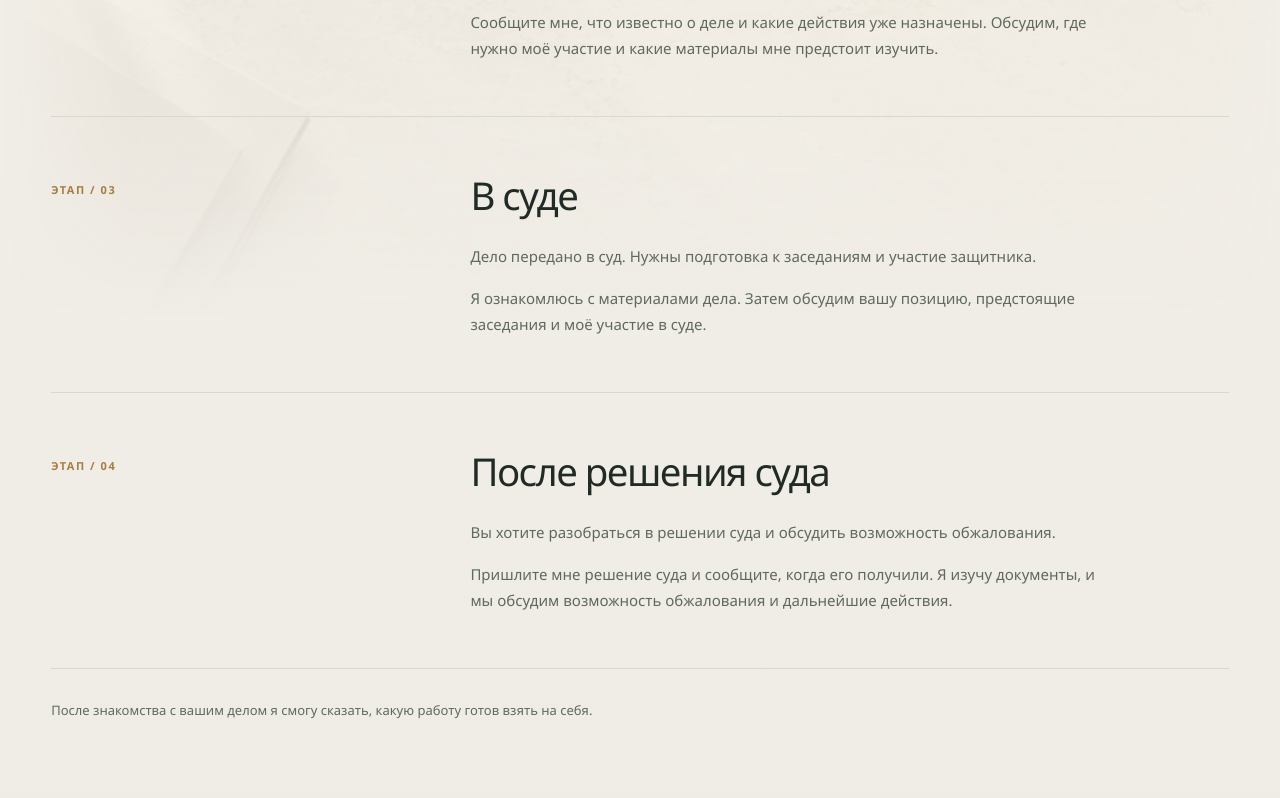
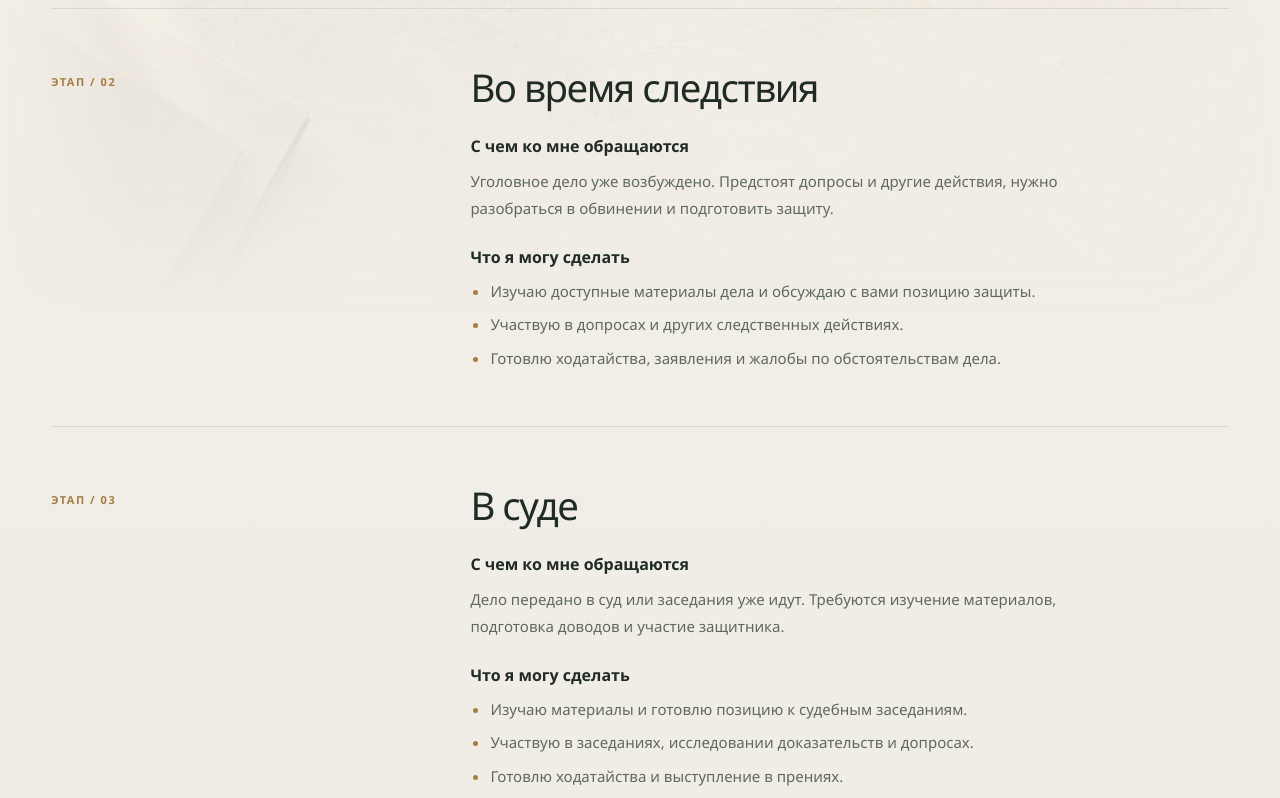
Before and after one commit to Aleks-man/advokat-vdovenko, a React (Vite) app in the folder front/: page /practice in a window 1280 px wide. Shown: the part 1020-1818 px from the top of the page. Built offline with nearby package versions, Linux system fonts and the light colour scheme; a web font is replaced by a local one.

Commit message:
feat: clarify criminal defense services at each case stage

```diff
--- a/front/src/components/PracticeList/PracticeList.tsx
+++ b/front/src/components/PracticeList/PracticeList.tsx
@@ -1,6 +1,6 @@
 import { ArrowUpRight } from 'lucide-react'
 import { Link } from 'react-router-dom'
-import { practiceAreas } from '../../data/site'
+import { practiceAreas } from '../../data/practice'
 import './PracticeList.css'
 export function PracticeList() {
   return (
--- /dev/null
+++ b/front/src/data/practice.ts
@@ -0,0 +1,60 @@
+type PracticeArea = {
+  number: string
+  title: string
+  description: string
+  situation: string
+  services: string[]
+}
+
+// Presentation service descriptions: confirm the actual scope before publishing.
+export const practiceAreas: PracticeArea[] = [
+  {
+    number: '01',
+    title: 'До возбуждения дела',
+    description:
+      'Вас вызвали для объяснений или стало известно о проверке. Расскажите мне, что произошло.',
+    situation:
+      'Вас пригласили для объяснений, поступило заявление или стало известно о проверке. Нужна помощь, чтобы разобраться в ситуации и обсудить дальнейшие действия.',
+    services: [
+      'Изучаю повестки, уведомления и другие документы по ситуации.',
+      'Разбираю обстоятельства и обсуждаю с вами возможные действия.',
+      'Участвую при получении объяснений, готовлю обращения и заявления по согласованной задаче.',
+    ],
+  },
+  {
+    number: '02',
+    title: 'Во время следствия',
+    description: 'Нужна помощь при допросах, изучении документов и подготовке защиты.',
+    situation:
+      'Уголовное дело уже возбуждено. Предстоят допросы и другие действия, нужно разобраться в обвинении и подготовить защиту.',
+    services: [
+      'Изучаю доступные материалы дела и обсуждаю с вами позицию защиты.',
+      'Участвую в допросах и других следственных действиях.',
+      'Готовлю ходатайства, заявления и жалобы по обстоятельствам дела.',
+    ],
+  },
+  {
+    number: '03',
+    title: 'В суде',
+    description: 'Дело передано в суд. Нужны подготовка к заседаниям и участие защитника.',
+    situation:
+      'Дело передано в суд или заседания уже идут. Требуются изучение материалов, подготовка доводов и участие защитника.',
+    services: [
+      'Изучаю материалы и готовлю позицию к судебным заседаниям.',
+      'Участвую в заседаниях, исследовании доказательств и допросах.',
+      'Готовлю ходатайства и выступление в прениях.',
+    ],
+  },
+  {
+    number: '04',
+    title: 'После решения суда',
+    description: 'Вы хотите разобраться в решении суда и обсудить возможность обжалования.',
+    situation:
+      'Решение уже вынесено. Вы хотите понять его основания, обсудить спорные выводы и возможность обжалования.',
+    services: [
+      'Изучаю решение суда и предоставленные материалы дела.',
+      'Обсуждаю с вами возможные доводы и дальнейшую работу.',
+      'Готовлю жалобу и участвую в её рассмотрении по согласованному поручению.',
+    ],
+  },
+]
--- a/front/src/data/site.ts
+++ b/front/src/data/site.ts
@@ -11,37 +11,6 @@ export const navigation = [
   { to: '/practice', label: 'Уголовная защита' },
   { to: '/about', label: 'Обо мне' },
   { to: '/contacts', label: 'Контакты' },
-]
-export const practiceAreas = [
-  {
-    number: '01',
-    title: 'До возбуждения дела',
-    description:
-      'Вас вызвали для объяснений или стало известно о проверке. Расскажите мне, что произошло.',
-    detail:
-      'Расскажите мне, кто с вами связывался и по какому поводу. Если получили повестку или другие документы, подготовьте их к нашему разговору.',
-  },
-  {
-    number: '02',
-    title: 'Во время следствия',
-    description: 'Нужна помощь при допросах, изучении документов и подготовке защиты.',
-    detail:
-      'Сообщите мне, что известно о деле и какие действия уже назначены. Обсудим, где нужно моё участие и какие материалы мне предстоит изучить.',
-  },
-  {
-    number: '03',
-    title: 'В суде',
-    description: 'Дело передано в суд. Нужны подготовка к заседаниям и участие защитника.',
-    detail:
-      'Я ознакомлюсь с материалами дела. Затем обсудим вашу позицию, предстоящие заседания и моё участие в суде.',
-  },
-  {
-    number: '04',
-    title: 'После решения суда',
-    description: 'Вы хотите разобраться в решении суда и обсудить возможность обжалования.',
-    detail:
-      'Пришлите мне решение суда и сообщите, когда его получили. Я изучу документы, и мы обсудим возможность обжалования и дальнейшие действия.',
-  },
 ]
 export const workSteps = [
   {
--- a/front/src/pages/Practice/Practice.css
+++ b/front/src/pages/Practice/Practice.css
@@ -15,15 +15,37 @@
 }
 .practice-stage h2 {
   font-size: clamp(26px, 3vw, 42px);
-  margin-bottom: 25px;
+  margin-bottom: 0;
 }
 .practice-stage p {
   max-width: 630px;
   font-size: 15px;
   color: var(--muted);
 }
-.practice-stage p + p {
-  margin-top: 15px;
+.practice-stage-content {
+  display: grid;
+  gap: 24px;
+  min-width: 0;
+}
+.practice-stage-topic h3 {
+  margin-bottom: 10px;
+  font-size: 16px;
+  font-weight: 600;
+  line-height: 1.5;
+  letter-spacing: 0;
+}
+.practice-services {
+  display: grid;
+  gap: 8px;
+  max-width: 630px;
+  margin: 0;
+  padding-left: 20px;
+  font-size: 15px;
+  line-height: 1.7;
+  color: var(--muted);
+}
+.practice-services li::marker {
+  color: var(--accent);
 }
 .content-disclaimer {
   padding-block: 30px 55px;
--- a/front/src/pages/Practice/Practice.tsx
+++ b/front/src/pages/Practice/Practice.tsx
@@ -1,4 +1,4 @@
-import { practiceAreas } from '../../data/site'
+import { practiceAreas } from '../../data/practice'
 import { ContactBanner } from '../../components/ContactBanner/ContactBanner'
 import './Practice.css'
 import { PageIntro } from '../../components/PageIntro/PageIntro'
@@ -22,16 +22,26 @@ export function Practice() {
         {practiceAreas.map((area) => (
           <article className="practice-stage" id={`stage-${area.number}`} key={area.number}>
             <span className="eyebrow">Этап / {area.number}</span>
-            <div>
+            <div className="practice-stage-content">
               <h2>{area.title}</h2>
-              <p>{area.description}</p>
-              <p>{area.detail}</p>
+              <div className="practice-stage-topic">
+                <h3>С чем ко мне обращаются</h3>
+                <p>{area.situation}</p>
+              </div>
+              <div className="practice-stage-topic">
+                <h3>Что я могу сделать</h3>
+                <ul className="practice-services">
+                  {area.services.map((service) => (
+                    <li key={service}>{service}</li>
+                  ))}
+                </ul>
+              </div>
             </div>
           </article>
         ))}
       </section>
       <div className="container content-disclaimer">
-        После знакомства с вашим делом я смогу сказать, какую работу готов взять на себя.
+        Конкретные задачи, объём участия и стоимость согласуем после знакомства с вашим делом.
       </div>
       <ContactBanner />
     </>
```
Also changed, not shown: 1 other file (tests, documents, lock files or other folders).
